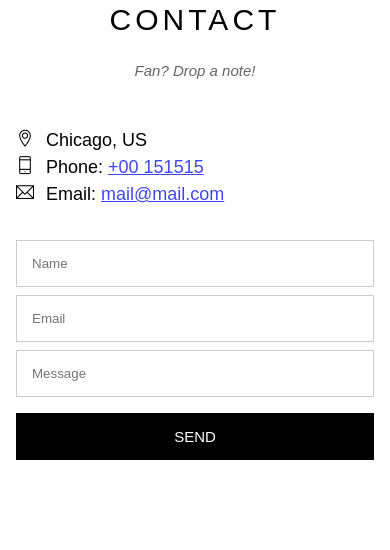
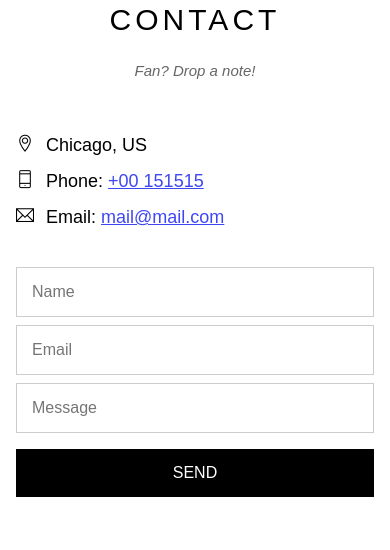
Before and after one commit to domanhdat270102/domanhdat270102.github.io, a plain HTML site: page index.html in a window 390 px wide. Shown: the part 3475-4025 px from the top of the page. Drawn offline with Linux system fonts and the light colour scheme.

Commit message:
Update responsive.css

```diff
--- a/assets/css/responsive.css
+++ b/assets/css/responsive.css
@@ -1,10 +1,10 @@
 /* PC */
-@media (min-width: 1024px) {
+@media (min-width: 64em) {
 
 }
 
 /* tablet & mobile */
-@media (max-width: 1023px) {
+@media (max-width:  63.9375em) {
     .btn {
         padding: 15px 16px;
     }
@@ -14,7 +14,18 @@
 
     .contact-form .form-control {
         padding: 15px;
+        font-size: 16px;
     }
+
+    .contact-info {
+        line-height: 2;
+    }
+
+    .contact-submit-btn {
+        font-size: 16px;
+    }
+
+
     #footer .socials-list {
         font-size: 48px;
     }
@@ -30,14 +41,14 @@
 }
 
 /* tablet */
-@media (min-width: 740px) and (max-width: 1023px) {
+@media (min-width: 46.25em) and (max-width: 63.9375em) {
     .contact-info {
         line-height: 2;
     }
 }
 
 /* mobile */
-@media (max-width: 739px) {
+@media (max-width: 46.1875em) {
     .s-full-width,
     .s-col-full {
         width: 100% !important;
@@ -92,8 +103,4 @@
     .contact-form {
         margin-top: 32px;
     }
-
-
-
-
 }
```
